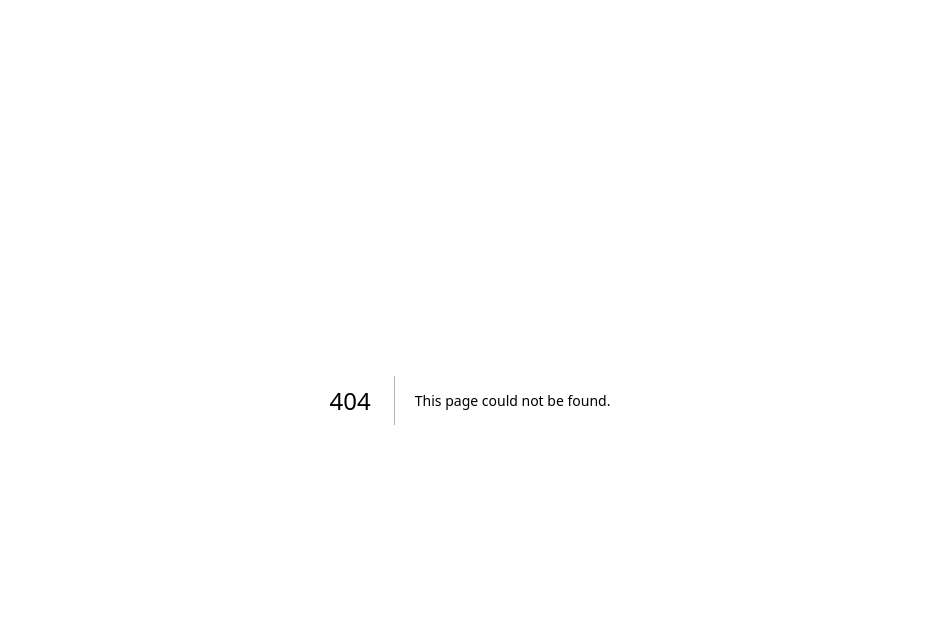
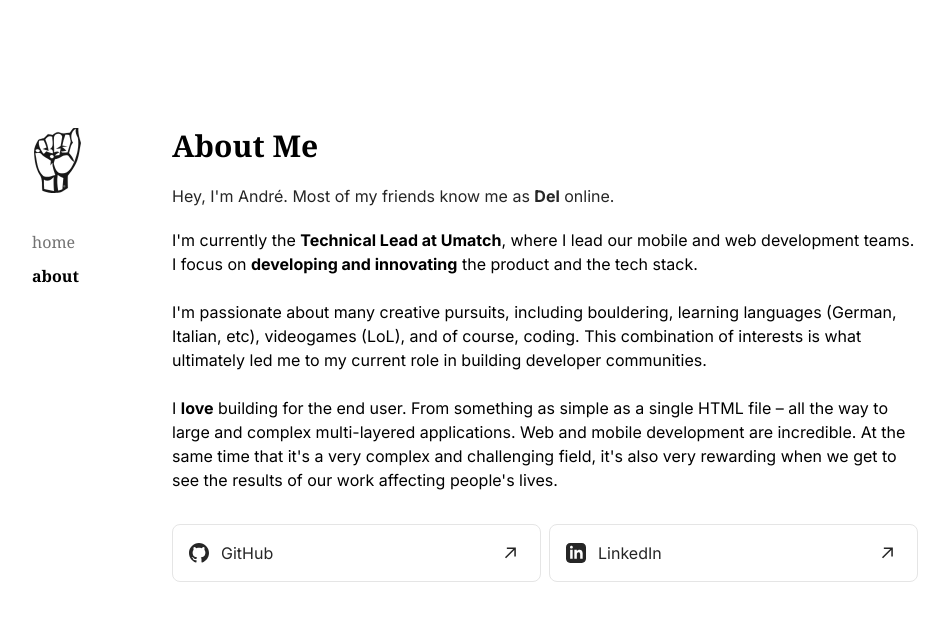
Before and after one commit to andrelfnavarro/andrelfnavarro.dev, a Next.js app: page /about in a window 1280 px wide. Before the commit this address had no page. Shown: the top 620 px of the page, without its empty margins (170-1119 px from the left). Built offline with nearby package versions, Linux system fonts and the light colour scheme.

Commit message:
Add main and about page

```diff
--- /dev/null
+++ b/app/about/page.tsx
@@ -0,0 +1,73 @@
+import { ArrowIcon, GitHubIcon, LinkedInIcon } from '../components/icons';
+
+export const metadata = {
+  title: 'About',
+  description: 'Technical Lead at Umatch.',
+};
+
+export default function AboutPage() {
+  return (
+    <section>
+      <h1 className="font-bold text-3xl font-serif">About Me</h1>
+
+      <p className="my-5 text-neutral-800 dark:text-neutral-200">
+        Hey, I'm André. Most of my friends know me as <b>Del</b> online.
+      </p>
+
+      <div>
+        <p>
+          I'm currently the <b>Technical Lead at Umatch</b>, where I lead our
+          mobile and web development teams. I focus on{' '}
+          <b>developing and innovating</b> the product and the tech stack.
+        </p>
+
+        <br />
+
+        <p>
+          I'm passionate about many creative pursuits, including bouldering,
+          learning languages (German, Italian, etc), videogames (LoL), and of
+          course, coding. This combination of interests is what ultimately led
+          me to my current role in building developer communities.
+        </p>
+
+        <br />
+
+        <p className="mb-8">
+          I <b>love</b> building for the end user. From something as simple as a
+          single HTML file – all the way to large and complex multi-layered
+          applications. Web and mobile development are incredible. At the same
+          time that it's a very complex and challenging field, it's also very
+          rewarding when we get to see the results of our work affecting
+          people's lives.
+        </p>
+
+        <div className="flex flex-col gap-2 md:flex-row md:gap-2">
+          <a
+            rel="noopener noreferrer"
+            target="_blank"
+            href="https://github.com/andrelfnavarro"
+            className="flex w-full border border-neutral-200 dark:border-neutral-800 rounded-lg p-4 no-underline items-center text-neutral-800 dark:text-neutral-200 hover:dark:bg-neutral-900 hover:bg-neutral-100 transition-all justify-between"
+          >
+            <div className="flex items-center">
+              <GitHubIcon />
+              <div className="ml-3">GitHub</div>
+            </div>
+            <ArrowIcon />
+          </a>
+          <a
+            rel="noopener noreferrer"
+            target="_blank"
+            href="https://www.linkedin.com/in/andrelfnavarro"
+            className="flex w-full border border-neutral-200 dark:border-neutral-800 rounded-lg p-4 no-underline items-center text-neutral-800 dark:text-neutral-200 hover:dark:bg-neutral-900 hover:bg-neutral-100 transition-all justify-between"
+          >
+            <div className="flex items-center">
+              <LinkedInIcon />
+              <div className="ml-3">LinkedIn</div>
+            </div>
+            <ArrowIcon />
+          </a>
+        </div>
+      </div>
+    </section>
+  );
+}
--- a/app/layout.tsx
+++ b/app/layout.tsx
@@ -1,18 +1,39 @@
-import './globals.css'
+import './globals.css';
+import { Inter } from 'next/font/google';
+import clsx from 'clsx';
+
+import Navbar from './components/navbar';
 
 export const metadata = {
-  title: 'Create Next App',
-  description: 'Generated by create next app',
-}
+  title: {
+    default: 'André Navarro',
+    template: '%s | André Navarro',
+  },
+};
+
+const inter = Inter({
+  subsets: ['latin'],
+});
 
 export default function RootLayout({
   children,
 }: {
-  children: React.ReactNode
+  children: React.ReactNode;
 }) {
   return (
-    <html lang="en">
-      <body>{children}</body>
+    <html
+      lang="en"
+      className={clsx(
+        'text-black bg-white dark:text-white dark:bg-[#111010]',
+        inter.className
+      )}
+    >
+      <body className="antialiased max-w-4xl mb-40 flex flex-col md:flex-row mx-4 mt-8 md:mt-20 lg:mt-32 lg:mx-auto">
+        <Navbar />
+        <main className="flex-auto min-w-0 mt-6 md:mt-0 flex flex-col px-2 md:px-0">
+          {children}
+        </main>
+      </body>
     </html>
-  )
+  );
 }
--- a/app/page.tsx
+++ b/app/page.tsx
@@ -1,91 +1,66 @@
-import Image from 'next/image'
-import { Inter } from 'next/font/google'
-import styles from './page.module.css'
+import Link from 'next/link';
+import Image from 'next/image';
+import {
+  TwitterIcon,
+  ViewsIcon,
+  GitHubIcon,
+  LinkedInIcon,
+} from './components/icons';
+import { name, about, bio, avatar } from '@/lib/info';
 
-const inter = Inter({ subsets: ['latin'] })
+export const revalidate = 60;
 
-export default function Home() {
+export default async function HomePage() {
   return (
-    <main className={styles.main}>
-      <div className={styles.description}>
-        <p>
-          Get started by editing&nbsp;
-          <code className={styles.code}>app/page.tsx</code>
-        </p>
-        <div>
+    <section>
+      <h1 className="font-bold text-3xl font-serif">{name}</h1>
+      <p className="my-5 max-w-[460px] text-neutral-800 dark:text-neutral-200">
+        {about()}
+      </p>
+      <div className="flex items-start md:items-center my-8 flex-col md:flex-row">
+        <Image
+          alt={'André Navarro'}
+          className="rounded-full grayscale"
+          src={avatar}
+          placeholder="blur"
+          width={100}
+          priority
+        />
+
+        <div className="mt-8 md:mt-0 ml-0 md:ml-6 space-y-2 text-neutral-500 dark:text-neutral-400">
           <a
-            href="https://vercel.com?utm_source=create-next-app&utm_medium=appdir-template&utm_campaign=create-next-app"
+            rel="noopener noreferrer"
             target="_blank"
+            href="https://play.google.com/store/apps/details?id=com.uapp&hl=en&gl=US"
+            className="flex items-center gap-2"
+          >
+            <ViewsIcon />
+            +250k college students have used what I built
+          </a>
+
+          <a
             rel="noopener noreferrer"
+            target="_blank"
+            href="https://github.com/andrelfnavarro"
+            className="flex items-center gap-2"
           >
-            By{' '}
-            <Image
-              src="/vercel.svg"
-              alt="Vercel Logo"
-              className={styles.vercelLogo}
-              width={100}
-              height={24}
-              priority
-            />
+            <GitHubIcon />I dump all my code here
+          </a>
+
+          <a
+            rel="noopener noreferrer"
+            target="_blank"
+            href="https://linkedin.com/in/andrelfnavarro"
+            className="flex items-center gap-2"
+          >
+            <LinkedInIcon />
+            Connect with me
           </a>
         </div>
       </div>
-
-      <div className={styles.center}>
-        <Image
-          className={styles.logo}
-          src="/next.svg"
-          alt="Next.js Logo"
-          width={180}
-          height={37}
-          priority
-        />
-        <div className={styles.thirteen}>
-          <Image src="/thirteen.svg" alt="13" width={40} height={31} priority />
-        </div>
-      </div>
-
-      <div className={styles.grid}>
-        <a
-          href="https://beta.nextjs.org/docs?utm_source=create-next-app&utm_medium=appdir-template&utm_campaign=create-next-app"
-          className={styles.card}
-          target="_blank"
-          rel="noopener noreferrer"
-        >
-          <h2 className={inter.className}>
-            Docs <span>-&gt;</span>
-          </h2>
-          <p className={inter.className}>
-            Find in-depth information about Next.js features and API.
-          </p>
-        </a>
-
-        <a
-          href="https://vercel.com/templates?framework=next.js&utm_source=create-next-app&utm_medium=appdir-template&utm_campaign=create-next-app"
-          className={styles.card}
-          target="_blank"
-          rel="noopener noreferrer"
-        >
-          <h2 className={inter.className}>
-            Templates <span>-&gt;</span>
-          </h2>
-          <p className={inter.className}>Explore the Next.js 13 playground.</p>
-        </a>
-
-        <a
-          href="https://vercel.com/new?utm_source=create-next-app&utm_medium=appdir-template&utm_campaign=create-next-app"
-          className={styles.card}
-          target="_blank"
-          rel="noopener noreferrer"
-        >
-          <h2 className={inter.className}>
-            Deploy <span>-&gt;</span>
-          </h2>
-          <p className={inter.className}>
-            Instantly deploy your Next.js site to a shareable URL with Vercel.
-          </p>
-        </a>
-      </div>
-    </main>
-  )
+      <p className="my-5 max-w-[600px] text-neutral-800 dark:text-neutral-200">
+        {bio()}
+      </p>
+    </section>
+  );
 }
```
